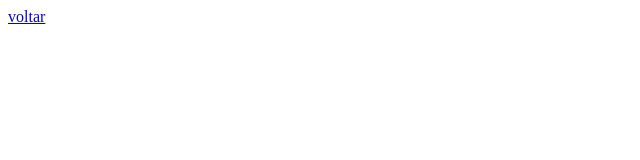
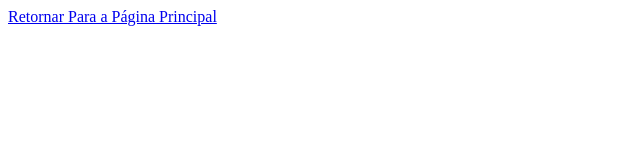
Before and after one commit to Gabriel-Santos-Goes/Gerenciador-de-Produtos, a website: page Projeto-app/Front-End/Pages/Exemple.html in a window 1280 px wide. Shown: the whole page, without its empty margins (0-640 px from the left). Drawn offline with Linux system fonts and the light colour scheme.

Commit message:
retornando a pagina principal

```diff
--- a/Projeto-app/Front-End/Pages/Exemple.html
+++ b/Projeto-app/Front-End/Pages/Exemple.html
@@ -6,6 +6,6 @@
     <title>Document</title>
 </head>
 <body>
-    <a href="../MainPage.html">voltar</a>
+    <a href="../MainPage.html">Retornar Para a Página Principal</a>
 </body>
 </html>
```
